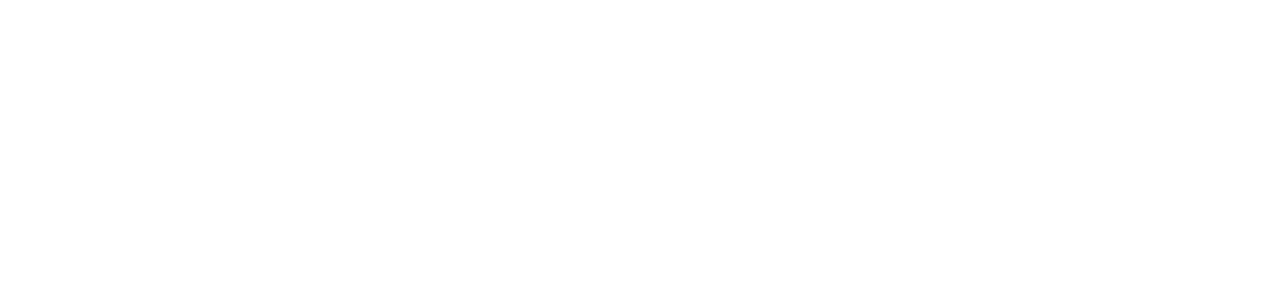
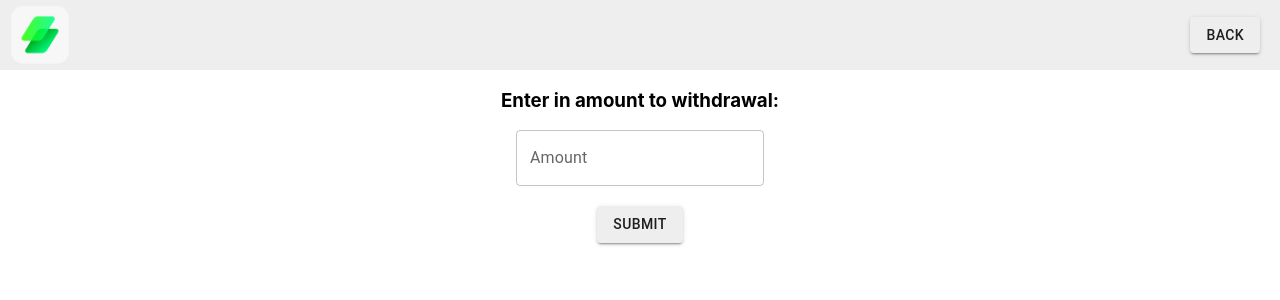
Before and after one commit to LV/bitlink-prototype, a React (Create React App) app in the folder frontend/: page /withdrawal in a window 1280 px wide. Before the commit this address had no page. Shown: the top 300 px of the page. Built offline with nearby package versions, Linux system fonts and the light colour scheme.

Commit message:
Create withdrawl and deposit pages

```diff
--- a/frontend/src/App.js
+++ b/frontend/src/App.js
@@ -3,6 +3,7 @@
 import CustomerDashboard from "./Components/CustomerDashboard";
 import Dashboard from "./Components/Dashboard";
 import Main from "./Main";
+import WithdrawalDeposit from "./Components/WithdrawalDeposit";
 
 function App() {
   return (
@@ -13,6 +14,8 @@
         <Route path='/merchant-dashboard' element={<Dashboard/>}/>
         <Route path='/company-dashboard' element={<Dashboard/>}/>
         <Route path='/checkout' element={<Dashboard/>}/>
+        <Route path='/withdrawal' element={<WithdrawalDeposit isDeposit={false}/>}/>
+        <Route path='/deposit' element={<WithdrawalDeposit isDeposit={true}/>}/>
       </Routes>
     </Router>
   );
--- a/frontend/src/Components/CustomerDashboard.js
+++ b/frontend/src/Components/CustomerDashboard.js
@@ -1,10 +1,41 @@
+import { Button } from "@mui/material";
 import React from "react";
 import TopBar from "./TopBar";
+import { createTheme, ThemeProvider } from '@mui/material/styles';
+import {useNavigate} from 'react-router-dom';
+
+const theme = createTheme({
+  palette: {
+    primary: {
+      main: '#EEEEEE',
+    },
+  },
+})
 
 function CustomerDashboard() {
 
-    return (
-      <TopBar/>
+  const navigate = useNavigate();
+
+  return (
+    <>
+    <TopBar/>
+    <ThemeProvider theme={theme}>
+      <Button
+          color="primary"
+          variant="contained"
+          onClick={() => navigate("/deposit")}
+          style={{marginRight: 20}}
+          > Deposit
+      </Button>
+      <Button
+        color="primary"
+        variant="contained"
+        onClick={() => navigate("/withdrawal")}
+        style={{marginRight: 20}}
+        > Withdrawal
+      </Button>
+    </ThemeProvider>
+  </>
   );
 }
 
--- a/frontend/src/Components/TopBar.js
+++ b/frontend/src/Components/TopBar.js
@@ -7,9 +7,6 @@
 const theme = createTheme({
     palette: {
       primary: {
-        main: '#3DFC4B',
-      },
-      secondary: {
         main: '#EEEEEE',
       },
     },
@@ -24,7 +21,7 @@
             <img src={logo} style={{marginLeft: 10, height: 60}} className="App-logo" alt="logo"/>
             <ThemeProvider theme={theme}>
                 <Button
-                    color="secondary"
+                    color="primary"
                     variant="contained"
                     onClick={() => navigate(-1)}
                     style={{marginRight: 20}}
--- /dev/null
+++ b/frontend/src/Components/WithdrawalDeposit.js
@@ -0,0 +1,42 @@
+import React from "react";
+import TopBar from "./TopBar";
+import { TextField, Button, FormControl } from "@mui/material";
+import { createTheme, ThemeProvider } from '@mui/material/styles';
+
+const theme = createTheme({
+    palette: {
+      primary: {
+        main: '#EEEEEE',
+      },
+    },
+  })
+
+function handleSubmit(e) {
+    console.log(e)
+}
+
+export default function WithdrawalDeposit(props) {
+    const { isDeposit } = props;
+
+    const type = isDeposit ? "Deposit" : "Withdrawal"
+
+    return (
+        <>
+            <TopBar/>
+            <FormControl
+                style={{display: 'flex', alignItems: 'center'}}>
+            <h3>Enter in amount to {type.toLowerCase()}:</h3>
+            <TextField id="outlined-basic" label="Amount" variant="outlined" />
+            <ThemeProvider theme={theme}>
+                <Button
+                    color="primary"
+                    type="number"
+                    variant="contained"
+                    style={{margin: 20}}
+                    onClick={e => handleSubmit(e)}
+                    > Submit </Button>
+            </ThemeProvider>
+            </FormControl>
+        </>
+  );
+}
--- a/frontend/src/Main.js
+++ b/frontend/src/Main.js
@@ -7,9 +7,6 @@
 const theme = createTheme({
   palette: {
     primary: {
-      main: '#3DFC4B',
-    },
-    secondary: {
       main: '#EEEEEE',
     },
   },
@@ -29,18 +26,18 @@
        <div>
         <ThemeProvider theme={theme}>
           <Button
-              color="secondary"
+              color="primary"
               variant="contained"
               style={{marginRight: '30px'}}
               onClick={() => navigate("/customer-dashboard")}
             > Customer Dashboard </Button>
           <Button
-              color="secondary"
+              color="primary"
               variant="contained"
               onClick={() => navigate("/merchant-dashboard")}
           > Merchant Dashboard </Button>
           <Button
-              color="secondary"
+              color="primary"
               variant="contained"
               style={{marginLeft: '30px'}}
               onClick={() => navigate("/company-dashboard")}
```
